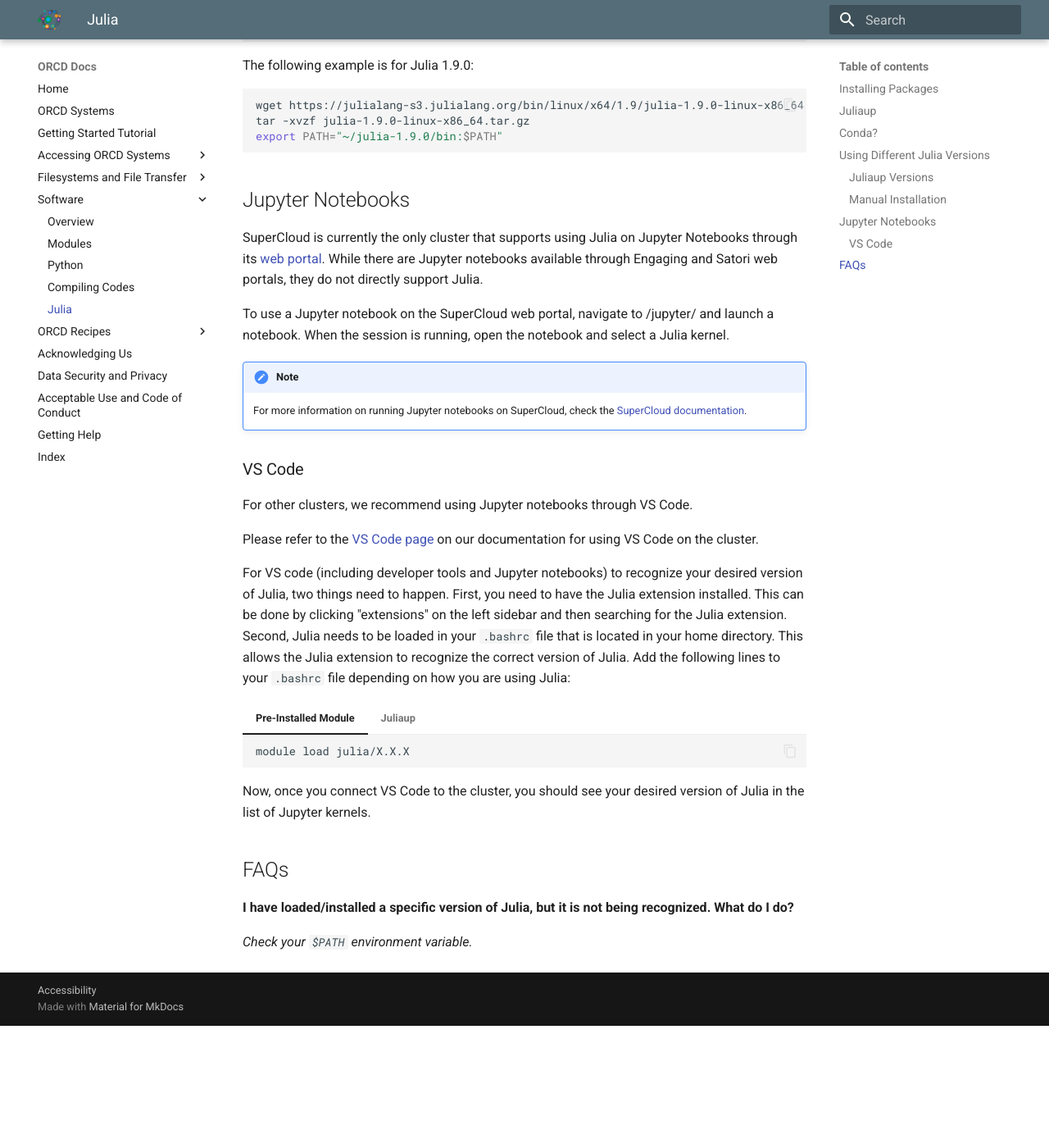
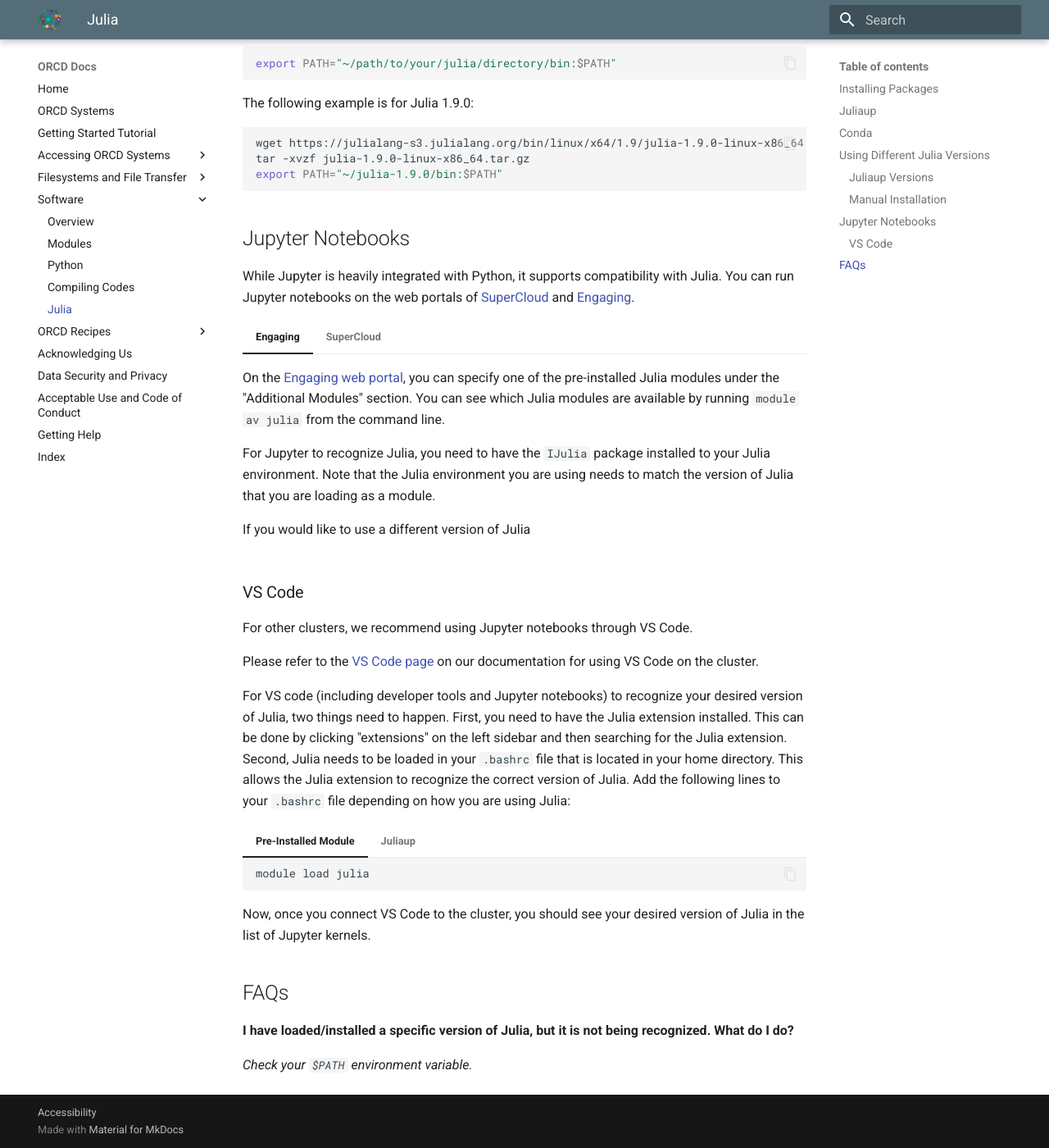
Before and after one commit to mit-orcd/orcd-docs-edit, an MkDocs documentation site: the page built from docs/software/julia.md, in a window 1280 px wide and 1400 px high, scrolled down 2595 px. Shown: the whole window at 82% size. Built offline with MkDocs 1.6.1 and Material for MkDocs 9.7.7, drawn with Linux system fonts in a browser that asks for light colours; before the commit the page ends 3846 px from its top, so only the background shows below that; some of the changed text lies outside the part shown.

Commit message:
updating Jupyter instructions

````diff
--- a/docs/software/julia.md
+++ b/docs/software/julia.md
@@ -6,18 +6,18 @@
 
 # Julia
 
-Julia is a high-level, high-performance programming language designed for technical and numerical computing, known for its speed and ease of use. Because of its popularity, we have pre-installed versions of Julia on each of our clusters. You can begin using Julia right away by running:
+Julia is a high-level, high-performance programming language designed for technical and numerical computing, known for its speed and ease of use. Because of its popularity, we have pre-installed versions of Julia on each of our clusters. You can begin using Julia right away by running `module load julia`, or by specifying the module specifically:
 
 === "Engaging"
 
-    On Rocky8 nodes (eofe4 and eofe10):
+    On Rocky8 nodes:
 
     ```bash
-    module load julia/1.9.1
+    module load julia/1.10.1
     julia
     ```
 
-    On Centos7 nodes (eofe7, eofe8, and eofe9):
+    On Centos7 nodes:
 
     ```bash
     module load julia/1.8.5
@@ -68,11 +68,13 @@
     ```
 
 !!!Note
-    Currently, Juliaup is not compatible with Satori, as it does not support Satori's powerpc64le operating system. Furthermore, there are current issues using Juliaup on SuperCloud, but we are looking further into the issue.
+    Currently, Juliaup is not compatible with Satori or SuperCloud.
 
 Click [here](https://github.com/JuliaLang/juliaup) for more information on installing and using Juliaup.
 
-## Conda?
+## Conda
+
+*This route is not recommended. Currently looking into other ways of using Julia with Jupyter that do not go through Conda.*
 
 ## Using Different Julia Versions
 
@@ -119,12 +121,33 @@
 
 ## Jupyter Notebooks
 
-SuperCloud is currently the only cluster that supports using Julia on Jupyter Notebooks through its [web portal](https://txe1-portal.mit.edu/). While there are Jupyter notebooks available through Engaging and Satori web portals, they do not directly support Julia.
+While Jupyter is heavily integrated with Python, it supports compatibility with
+Julia. You can run Jupyter notebooks on the web portals of
+[SuperCloud](https://txe1-portal.mit.edu/) and
+[Engaging](https://engaging-ood.mit.edu/).
 
-To use a Jupyter notebook on the SuperCloud web portal, navigate to /jupyter/ and launch a notebook. When the session is running, open the notebook and select a Julia kernel.
+=== "Engaging"
 
-!!!Note
-    For more information on running Jupyter notebooks on SuperCloud, check the [SuperCloud documentation](https://mit-supercloud.github.io/supercloud-docs/jupyter-notebooks/).
+    On the [Engaging web portal](https://engaging-ood.mit.edu/), you can specify
+    one of the pre-installed Julia modules under the "Additional Modules"
+    section. You can see which Julia modules are available by running `module
+    av julia` from the command line.
+
+    For Jupyter to recognize Julia, you need to have the `IJulia` package
+    installed to your Julia environment. Note that the Julia environment you are
+    using needs to match the version of Julia that you are loading as a module.
+
+    If you would like to use a different version of Julia
+
+=== "SuperCloud"
+
+    To use a Jupyter notebook on the SuperCloud web portal, navigate to
+    `/jupyter/` and launch a notebook. When the session is running, open the
+    notebook and select a Julia kernel.
+
+    !!!Note
+        For more information on running Jupyter notebooks on SuperCloud, check
+        the [SuperCloud documentation](https://mit-supercloud.github.io/supercloud-docs/jupyter-notebooks/).
 
 ### VS Code
 
@@ -137,13 +160,14 @@
 === "Pre-Installed Module"
 
     ```bash
-    module load julia/X.X.X
+    module load julia
     ```
 
 === "Juliaup"
 
     ```bash
-    export PATH=/path/to/.juliaup/bin${PATH:+:${PATH}}
+    # export PATH=/path/to/.juliaup/bin${PATH:+:${PATH}}
+    export PATH="/path/to/.juliaup/bin:$PATH"
     ```
 
 Now, once you connect VS Code to the cluster, you should see your desired version of Julia in the list of Jupyter kernels.
@@ -153,3 +177,7 @@
 **I have loaded/installed a specific version of Julia, but it is not being recognized. What do I do?**
 
 *Check your `$PATH` environment variable.*
+
+<!--
+TODO: Figure out how to run Julia on Jupyter
+-->
````
Also changed, not shown: other parts of docs/software/julia.md (+2 -2 lines).
